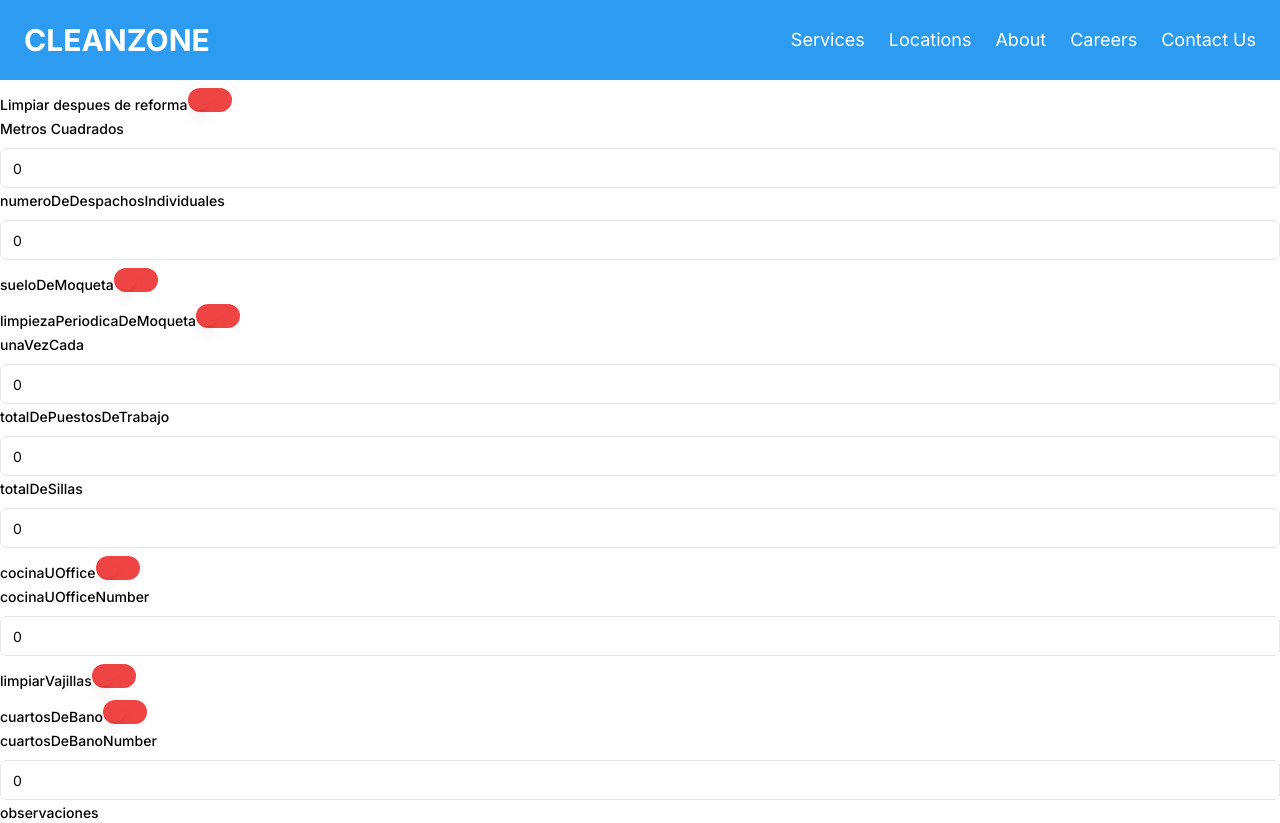
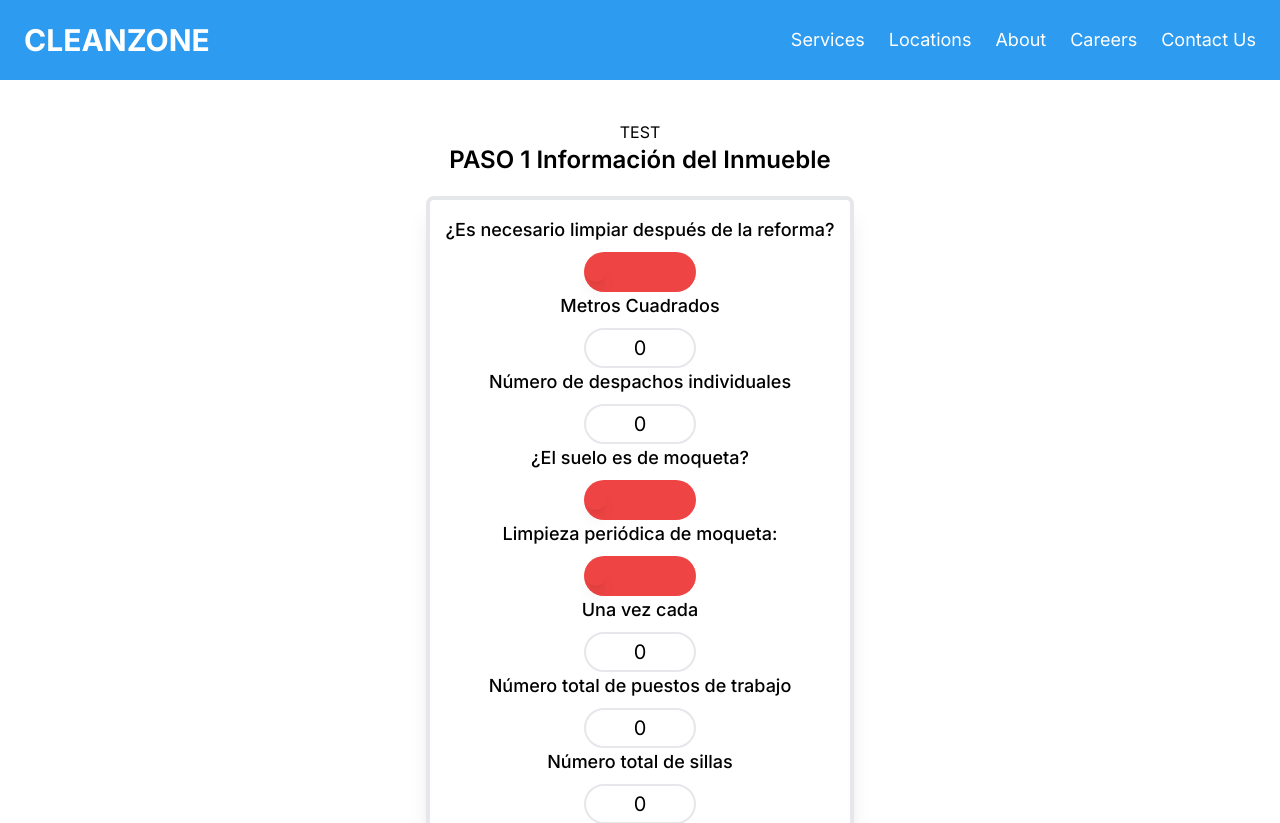
Before and after one commit to Gonzalo1709/CleanZone, a Next.js app: page /calculate-price in a window 1280 px wide. Shown: the top 823 px of the page. Built offline with nearby package versions, Linux system fonts and the light colour scheme.

Commit message:
add styling to form one

```diff
--- a/src/app/calculate-price/components/form1.tsx
+++ b/src/app/calculate-price/components/form1.tsx
@@ -1,6 +1,6 @@
 "use client";
 
-import React, { useState } from "react";
+import React from "react";
 import { useForm } from "react-hook-form";
 import { zodResolver } from "@hookform/resolvers/zod";
 import { z } from "zod";
@@ -19,7 +19,6 @@ import {
 } from "@/components/ui/form";
 import { Input } from "@/components/ui/input";
 import { Switch } from "@/components/ui/switch";
-import { Checkbox } from "@/components/ui/checkbox";
 
 import { dataType } from "@/lib/form-interface";
 
@@ -93,46 +92,55 @@ const FormOne: React.FC<FormOneProps> = ({
 
     setCurrentForm("formTwo");
 
-    const body = Object.assign({}, values, { branch: process.env.NEXT_PUBLIC_CURRENT_BRANCH });
+    const body = Object.assign({}, values, {
+      branch: process.env.NEXT_PUBLIC_CURRENT_BRANCH,
+    });
+    console.log(body);
+    // try {
+    //   const { data, status } = await axios.post(
+    //     "https://q8y3gkmsnf.execute-api.us-east-1.amazonaws.com/dev/bookings",
+    //     JSON.stringify(body),
+    //     {
+    //       headers: {
+    //         "Content-Type": "application/json",
+    //         Accept: "application/json",
+    //       },
+    //     }
+    //   );
+    //   console.log(status);
 
-    try {
-      const { data, status } = await axios.post(
-        "https://q8y3gkmsnf.execute-api.us-east-1.amazonaws.com/dev/bookings",
-        JSON.stringify(body),
-        {
-          headers: {
-            "Content-Type": "application/json",
-            Accept: "application/json",
-          },
-        }
-      );
-      console.log(status);
-
-      return data;
-    } catch (error) {
-      if (axios.isAxiosError(error)) {
-        console.log("error message: ", error.message);
-        return error.message;
-      } else {
-        console.log("unexpected error: ", error);
-        return "An unexpected error occurred";
-      }
+    //   return data;
+    // } catch (error) {
+    //   if (axios.isAxiosError(error)) {
+    //     console.log("error message: ", error.message);
+    //     return error.message;
+    //   } else {
+    //     console.log("unexpected error: ", error);
+    //     return "An unexpected error occurred";
+    //   }
+    // }
   }
 
-  }
+  const switchStyle =
+    "data-[state=checked]:bg-green-500 data-[state=unchecked]:bg-red-500 h-10 w-28";
+  const inputStyle =
+    "border-2 w-28 h-10 mx-auto text-center text-xl rounded-full [appearance:textfield] [&::-webkit-outer-spin-button]:appearance-none [&::-webkit-inner-spin-button]:appearance-none";
 
   return (
+    <div className="border-4 rounded-lg p-4 shadow-xl">
       <Form {...form}>
-      <form onSubmit={form.handleSubmit(onSubmit)}>
+        <form onSubmit={form.handleSubmit(onSubmit)} className="">
           <FormField
             control={form.control}
             name="limpiarDespuesDeReforma"
             render={({ field }) => (
               <FormItem>
-              <FormLabel>Limpiar despues de reforma</FormLabel>
-              <FormControl>
+                <FormLabel className="text-lg">
+                  ¿Es necesario limpiar después de la reforma? <br />
+                </FormLabel>
+                <FormControl className="">
                   <Switch
-                  className="data-[state=checked]:bg-green-500 data-[state=unchecked]:bg-red-500"
+                    className={switchStyle}
                     checked={field.value}
                     onCheckedChange={field.onChange}
                   />
@@ -146,10 +154,10 @@ const FormOne: React.FC<FormOneProps> = ({
             control={form.control}
             name="metrosCuadrados"
             render={({ field }) => (
-            <FormItem>
-              <FormLabel>Metros Cuadrados</FormLabel>
-              <FormControl>
-                <Input type="number" {...field} />
+              <FormItem className="">
+                <FormLabel className="text-lg">Metros Cuadrados</FormLabel>
+                <FormControl className="">
+                  <Input className={inputStyle} type="number" {...field} />
                 </FormControl>
                 <FormMessage />
               </FormItem>
@@ -161,9 +169,11 @@ const FormOne: React.FC<FormOneProps> = ({
             name="numeroDeDespachosIndividuales"
             render={({ field }) => (
               <FormItem>
-              <FormLabel>numeroDeDespachosIndividuales</FormLabel>
+                <FormLabel className="text-lg">
+                  Número de despachos individuales
+                </FormLabel>
                 <FormControl>
-                <Input type="number" {...field} />
+                  <Input type="number" className={inputStyle} {...field} />
                 </FormControl>
                 <FormMessage />
               </FormItem>
@@ -175,10 +185,12 @@ const FormOne: React.FC<FormOneProps> = ({
             name="sueloDeMoqueta"
             render={({ field }) => (
               <FormItem>
-              <FormLabel>sueloDeMoqueta</FormLabel>
+                <FormLabel className="text-lg">
+                  ¿El suelo es de moqueta? <br />
+                </FormLabel>
                 <FormControl>
                   <Switch
-                  className="data-[state=checked]:bg-green-500 data-[state=unchecked]:bg-red-500"
+                    className={switchStyle}
                     checked={field.value}
                     onCheckedChange={field.onChange}
                   />
@@ -193,10 +205,12 @@ const FormOne: React.FC<FormOneProps> = ({
             name="limpiezaPeriodicaDeMoqueta"
             render={({ field }) => (
               <FormItem>
-              <FormLabel>limpiezaPeriodicaDeMoqueta</FormLabel>
+                <FormLabel className="text-lg">
+                  Limpieza periódica de moqueta: <br />
+                </FormLabel>
                 <FormControl>
                   <Switch
-                  className="data-[state=checked]:bg-green-500 data-[state=unchecked]:bg-red-500"
+                    className={switchStyle}
                     checked={field.value}
                     onCheckedChange={field.onChange}
                   />
@@ -211,9 +225,9 @@ const FormOne: React.FC<FormOneProps> = ({
             name="unaVezCada"
             render={({ field }) => (
               <FormItem>
-              <FormLabel>unaVezCada</FormLabel>
+                <FormLabel className="text-lg">Una vez cada</FormLabel>
                 <FormControl>
-                <Input type="number" {...field} />
+                  <Input type="number" className={inputStyle} {...field} />
                 </FormControl>
                 <FormMessage />
               </FormItem>
@@ -225,9 +239,11 @@ const FormOne: React.FC<FormOneProps> = ({
             name="totalDePuestosDeTrabajo"
             render={({ field }) => (
               <FormItem>
-              <FormLabel>totalDePuestosDeTrabajo</FormLabel>
+                <FormLabel className="text-lg">
+                  Número total de puestos de trabajo
+                </FormLabel>
                 <FormControl>
-                <Input type="number" {...field} />
+                  <Input type="number" className={inputStyle} {...field} />
                 </FormControl>
                 <FormMessage />
               </FormItem>
@@ -239,9 +255,11 @@ const FormOne: React.FC<FormOneProps> = ({
             name="totalDeSillas"
             render={({ field }) => (
               <FormItem>
-              <FormLabel>totalDeSillas</FormLabel>
+                <FormLabel className="text-lg">
+                  Número total de sillas
+                </FormLabel>
                 <FormControl>
-                <Input type="number" {...field} />
+                  <Input type="number" className={inputStyle} {...field} />
                 </FormControl>
                 <FormMessage />
               </FormItem>
@@ -253,10 +271,12 @@ const FormOne: React.FC<FormOneProps> = ({
             name="cocinaUOffice"
             render={({ field }) => (
               <FormItem>
-              <FormLabel>cocinaUOffice</FormLabel>
+                <FormLabel className="text-lg">
+                  ¿Tiene cocina u office? <br />
+                </FormLabel>
                 <FormControl>
                   <Switch
-                  className="data-[state=checked]:bg-green-500 data-[state=unchecked]:bg-red-500"
+                    className={switchStyle}
                     checked={field.value}
                     onCheckedChange={field.onChange}
                   />
@@ -271,9 +291,9 @@ const FormOne: React.FC<FormOneProps> = ({
             name="cocinaUOfficeNumber"
             render={({ field }) => (
               <FormItem>
-              <FormLabel>cocinaUOfficeNumber</FormLabel>
+                {/* <FormLabel>cocinaUOfficeNumber</FormLabel> */}
                 <FormControl>
-                <Input type="number" {...field} />
+                  <Input type="number" className={inputStyle} {...field} />
                 </FormControl>
                 <FormMessage />
               </FormItem>
@@ -285,10 +305,12 @@ const FormOne: React.FC<FormOneProps> = ({
             name="limpiarVajillas"
             render={({ field }) => (
               <FormItem>
-              <FormLabel>limpiarVajillas</FormLabel>
+                <FormLabel className="text-lg">
+                  ¿Es necesario limpiar vajillas? <br />
+                </FormLabel>
                 <FormControl>
                   <Switch
-                  className="data-[state=checked]:bg-green-500 data-[state=unchecked]:bg-red-500"
+                    className={switchStyle}
                     checked={field.value}
                     onCheckedChange={field.onChange}
                   />
@@ -303,10 +325,12 @@ const FormOne: React.FC<FormOneProps> = ({
             name="cuartosDeBano"
             render={({ field }) => (
               <FormItem>
-              <FormLabel>cuartosDeBano</FormLabel>
+                <FormLabel className="text-lg">
+                  ¿Tiene cuartos de baño? <br />
+                </FormLabel>
                 <FormControl>
                   <Switch
-                  className="data-[state=checked]:bg-green-500 data-[state=unchecked]:bg-red-500"
+                    className={switchStyle}
                     checked={field.value}
                     onCheckedChange={field.onChange}
                   />
@@ -321,9 +345,9 @@ const FormOne: React.FC<FormOneProps> = ({
             name="cuartosDeBanoNumber"
             render={({ field }) => (
               <FormItem>
-              <FormLabel>cuartosDeBanoNumber</FormLabel>
+                {/* <FormLabel>cuartosDeBanoNumber</FormLabel> */}
                 <FormControl>
-                <Input type="number" {...field} />
+                  <Input type="number" className={inputStyle} {...field} />
                 </FormControl>
                 <FormMessage />
               </FormItem>
@@ -335,7 +359,7 @@ const FormOne: React.FC<FormOneProps> = ({
             name="observaciones"
             render={({ field }) => (
               <FormItem>
-              <FormLabel>observaciones</FormLabel>
+                <FormLabel className="text-lg">Observaciones</FormLabel>
                 <FormControl>
                   <Input {...field} />
                 </FormControl>
@@ -347,6 +371,7 @@ const FormOne: React.FC<FormOneProps> = ({
           <Button type="submit">Next Step</Button>
         </form>
       </Form>
+    </div>
   );
 };
 
--- a/src/app/calculate-price/page.tsx
+++ b/src/app/calculate-price/page.tsx
@@ -25,7 +25,16 @@ const CalculatePricePage = () => {
   });
 
   return (
+    <div className="text-center my-10">
+      <div>TEST</div>
+
       <div>
+        {currentForm === "formOne" ? (
+          <h1 className="text-2xl font-semibold mb-5">PASO 1 Información del Inmueble</h1>
+        ) : null}
+      </div>
+
+      <div className="flex justify-center">
         {currentForm === "formOne" ? (
           <FormOne
             currentForm={currentForm}
@@ -43,6 +52,7 @@ const CalculatePricePage = () => {
           />
         ) : null}
       </div>
+    </div>
   );
 };
 
```
Lines whose indentation alone changed are shown as unchanged.
